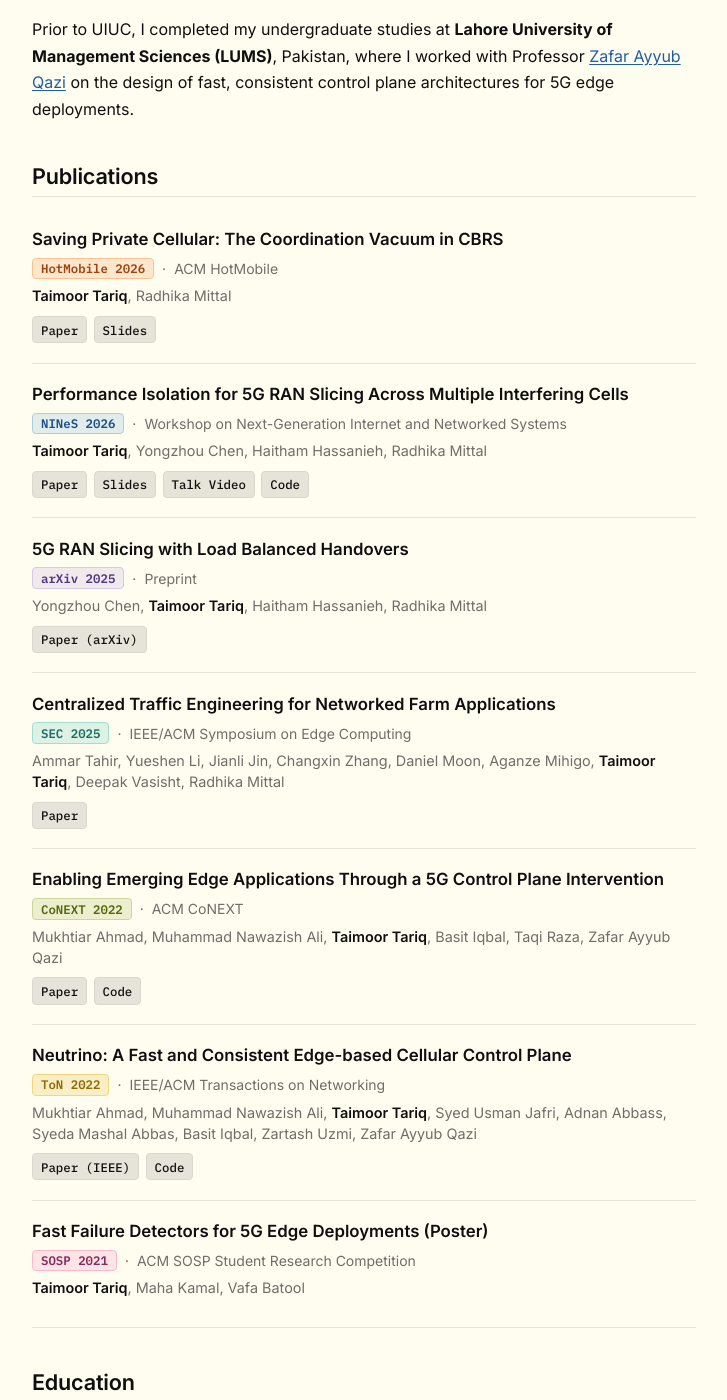
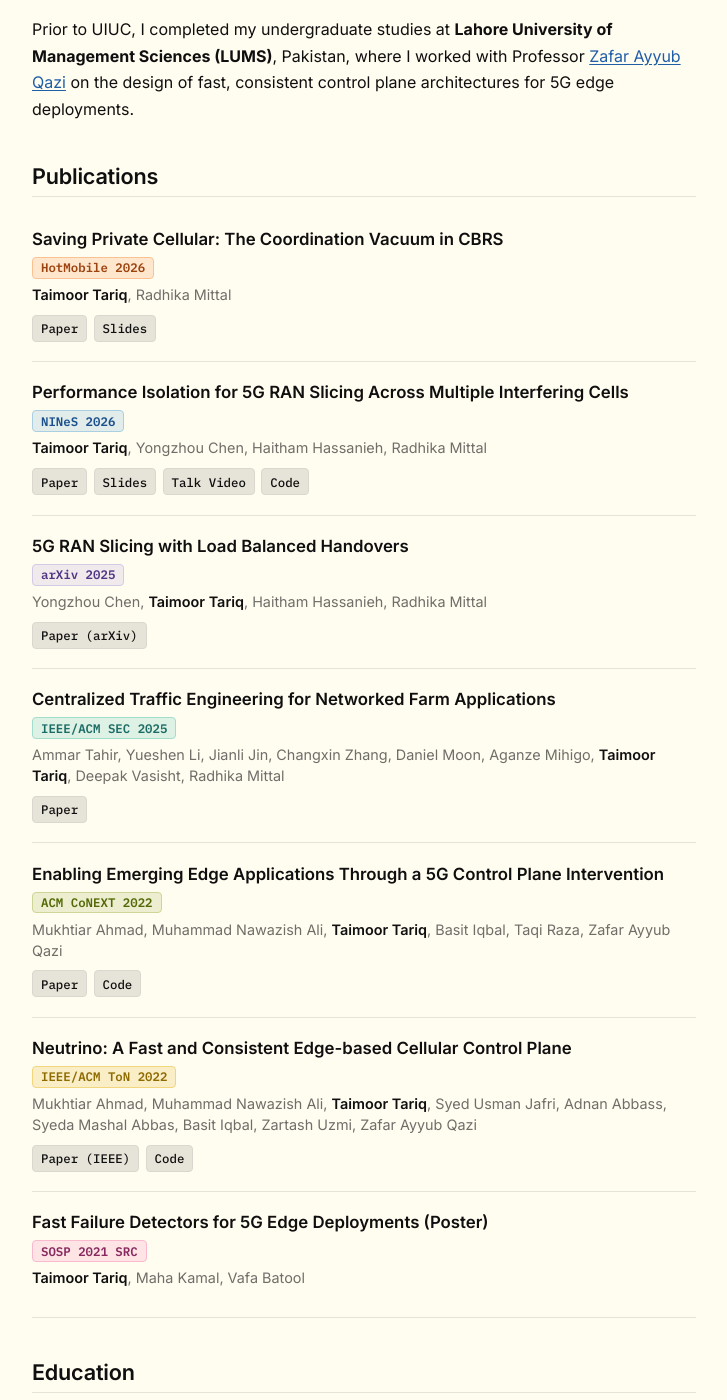
Before and after one commit to taimoortt/taimoortt.github.io, a Jekyll site: the page built from _pages/about.md, in a window 1280 px wide and 1400 px high, scrolled down 395 px. Shown: the whole window, without its empty margins (276-1003 px from the left). Built offline with Jekyll 4.4.1, drawn with Linux system fonts in a browser that asks for light colours.

Commit message:
Update publication venue tags to concise conference names (NINeS 2026, HotMobile 2026, SEC 2025)

```diff
--- a/_pages/about.md
+++ b/_pages/about.md
@@ -48,8 +48,6 @@ layout: default
   <div class="pub-title">Saving Private Cellular: The Coordination Vacuum in CBRS</div>
   <div class="pub-meta">
     <span class="pub-badge badge-orange">HotMobile 2026</span>
-    <span>&middot;</span>
-    <span>ACM HotMobile</span>
   </div>
   <div class="pub-authors">
     <strong>Taimoor Tariq</strong>, Radhika Mittal
@@ -64,8 +62,6 @@ layout: default
   <div class="pub-title">Performance Isolation for 5G RAN Slicing Across Multiple Interfering Cells</div>
   <div class="pub-meta">
     <span class="pub-badge badge-blue">NINeS 2026</span>
-    <span>&middot;</span>
-    <span>Workshop on Next-Generation Internet and Networked Systems</span>
   </div>
   <div class="pub-authors">
     <strong>Taimoor Tariq</strong>, Yongzhou Chen, Haitham Hassanieh, Radhika Mittal
@@ -82,8 +78,6 @@ layout: default
   <div class="pub-title">5G RAN Slicing with Load Balanced Handovers</div>
   <div class="pub-meta">
     <span class="pub-badge badge-purple">arXiv 2025</span>
-    <span>&middot;</span>
-    <span>Preprint</span>
   </div>
   <div class="pub-authors">
     Yongzhou Chen, <strong>Taimoor Tariq</strong>, Haitham Hassanieh, Radhika Mittal
@@ -96,9 +90,7 @@ layout: default
 <div class="pub-item">
   <div class="pub-title">Centralized Traffic Engineering for Networked Farm Applications</div>
   <div class="pub-meta">
-    <span class="pub-badge badge-cyan">SEC 2025</span>
-    <span>&middot;</span>
-    <span>IEEE/ACM Symposium on Edge Computing</span>
+    <span class="pub-badge badge-cyan">IEEE/ACM SEC 2025</span>
   </div>
   <div class="pub-authors">
     Ammar Tahir, Yueshen Li, Jianli Jin, Changxin Zhang, Daniel Moon, Aganze Mihigo, <strong>Taimoor Tariq</strong>, Deepak Vasisht, Radhika Mittal
@@ -111,9 +103,7 @@ layout: default
 <div class="pub-item">
   <div class="pub-title">Enabling Emerging Edge Applications Through a 5G Control Plane Intervention</div>
   <div class="pub-meta">
-    <span class="pub-badge badge-green">CoNEXT 2022</span>
-    <span>&middot;</span>
-    <span>ACM CoNEXT</span>
+    <span class="pub-badge badge-green">ACM CoNEXT 2022</span>
   </div>
   <div class="pub-authors">
     Mukhtiar Ahmad, Muhammad Nawazish Ali, <strong>Taimoor Tariq</strong>, Basit Iqbal, Taqi Raza, Zafar Ayyub Qazi
@@ -127,9 +117,7 @@ layout: default
 <div class="pub-item">
   <div class="pub-title">Neutrino: A Fast and Consistent Edge-based Cellular Control Plane</div>
   <div class="pub-meta">
-    <span class="pub-badge badge-yellow">ToN 2022</span>
-    <span>&middot;</span>
-    <span>IEEE/ACM Transactions on Networking</span>
+    <span class="pub-badge badge-yellow">IEEE/ACM ToN 2022</span>
   </div>
   <div class="pub-authors">
     Mukhtiar Ahmad, Muhammad Nawazish Ali, <strong>Taimoor Tariq</strong>, Syed Usman Jafri, Adnan Abbass, Syeda Mashal Abbas, Basit Iqbal, Zartash Uzmi, Zafar Ayyub Qazi
@@ -143,9 +131,7 @@ layout: default
 <div class="pub-item">
   <div class="pub-title">Fast Failure Detectors for 5G Edge Deployments (Poster)</div>
   <div class="pub-meta">
-    <span class="pub-badge badge-magenta">SOSP 2021</span>
-    <span>&middot;</span>
-    <span>ACM SOSP Student Research Competition</span>
+    <span class="pub-badge badge-magenta">SOSP 2021 SRC</span>
   </div>
   <div class="pub-authors">
     <strong>Taimoor Tariq</strong>, Maha Kamal, Vafa Batool
```
